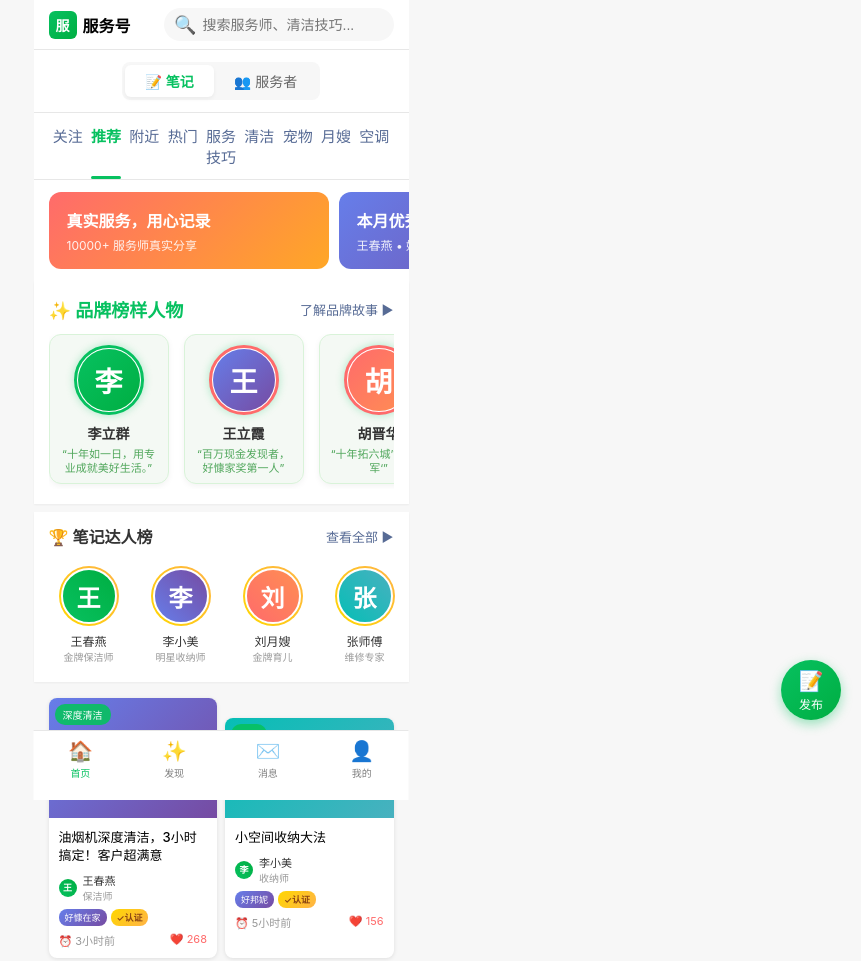
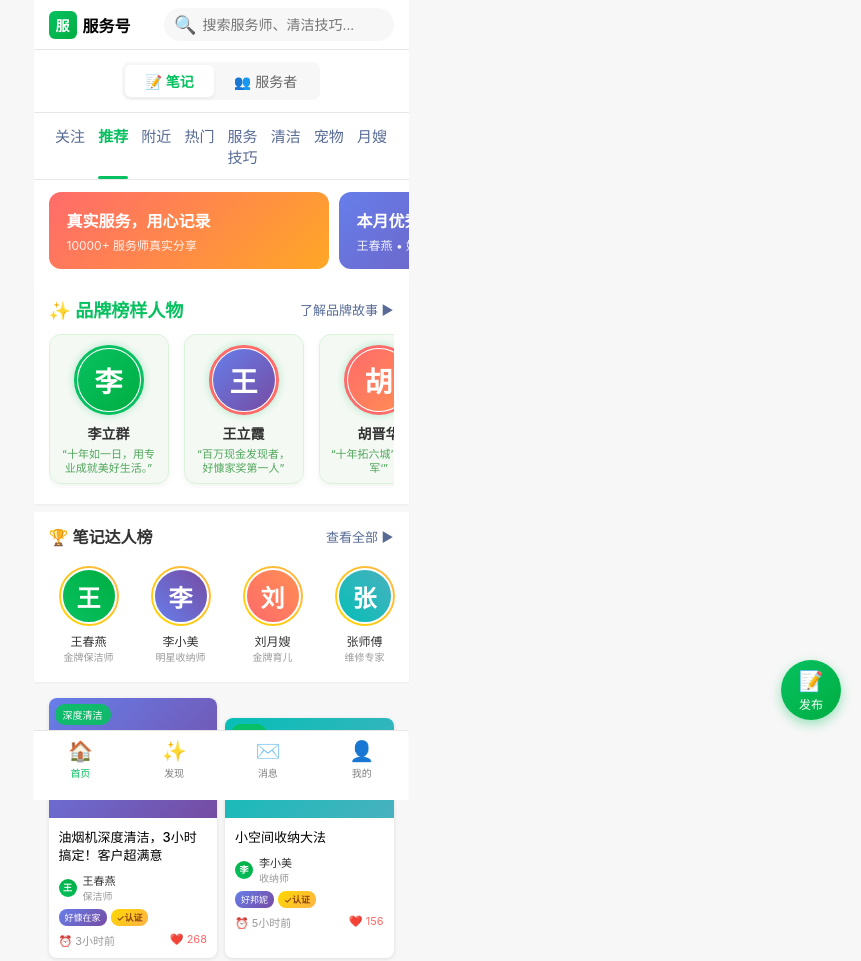
Before and after one commit to Yangkunliang/fireworks, a plain HTML site: page notes-servant-view.html in a window 1280 px wide. Shown: the top 961 px of the page, without its empty margins (419-1280 px from the left). Drawn offline with Linux system fonts and the light colour scheme.

Commit message:
Update notes-servant-view.html

```diff
--- a/notes-servant-view.html
+++ b/notes-servant-view.html
@@ -633,7 +633,6 @@
                 <div class="nav-tab">清洁</div>
                 <div class="nav-tab">宠物</div>
                 <div class="nav-tab">月嫂</div>
-                <div class="nav-tab">空调</div>
             </div>
 
             <div class="nav-tabs" id="providersTabs" style="display: none;">
```
